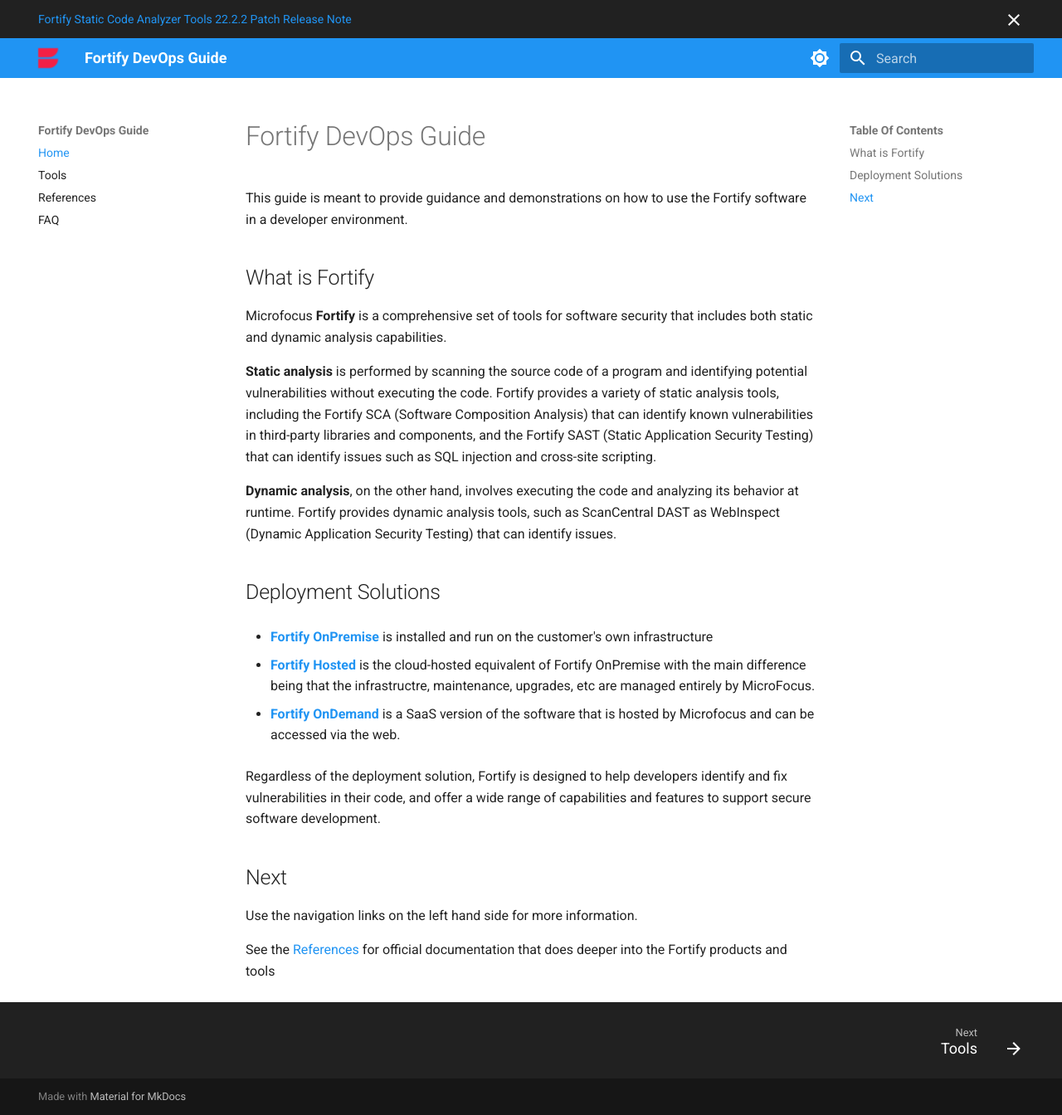
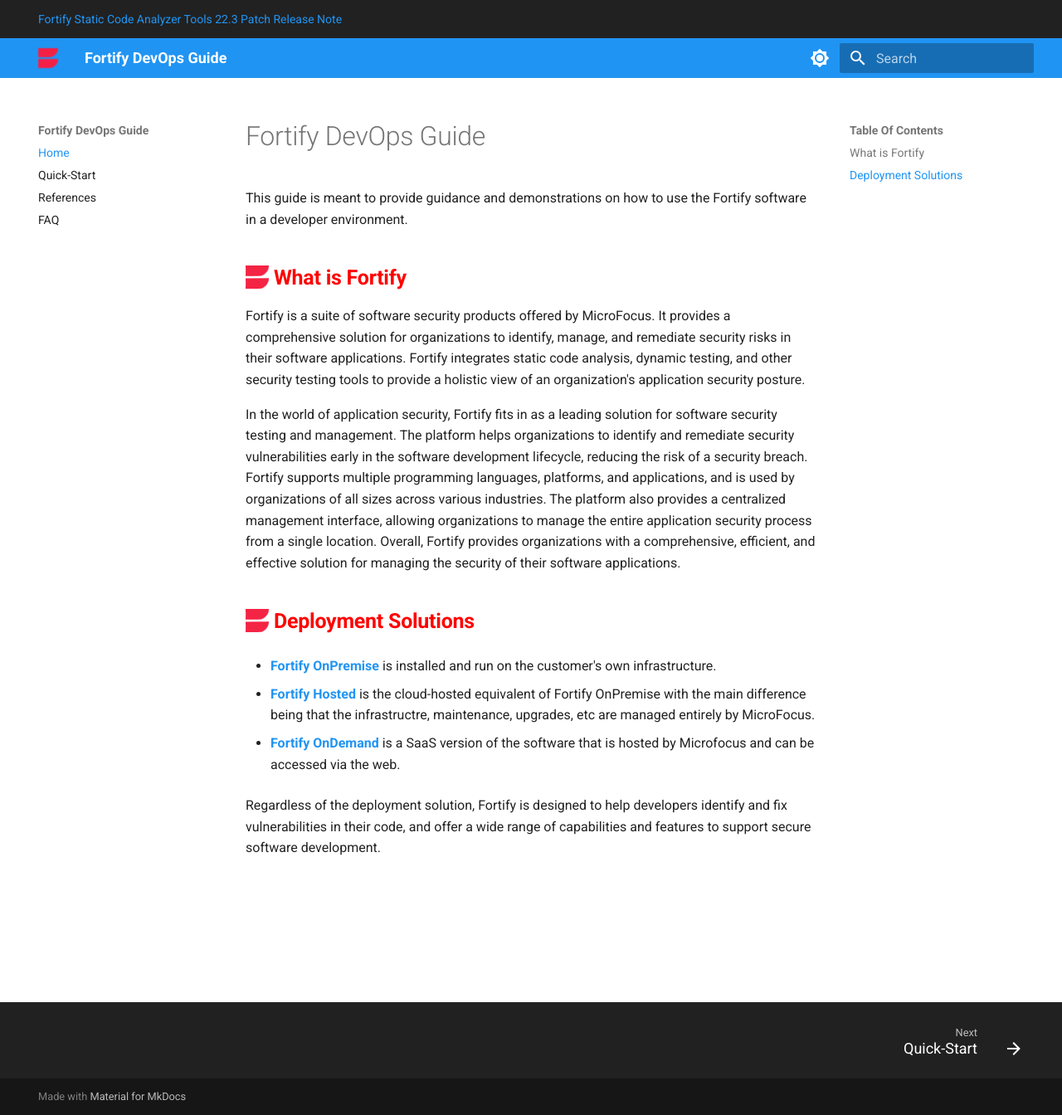
Before and after one commit to devsec-guides/fortify_dev_guide, an MkDocs documentation site: the page built from docs/index.md, in a window 1280 px wide and 1344 px high. Shown: the whole window at 83% size. Built offline with MkDocs 1.6.1 and Material for MkDocs 9.7.7, drawn with Linux system fonts in a browser that asks for light colours.

Commit message:
updated styling, navigation, and home page

```diff
--- a/docs/index.md
+++ b/docs/index.md
@@ -2,26 +2,18 @@
 
 This guide is meant to provide guidance and demonstrations on how to use the Fortify software in a developer environment.
 
-## What is Fortify
+## :fortify-cyberres: <span class="marquee">**What is Fortify**</span>
 
-Microfocus **Fortify** is a comprehensive set of tools for software security that includes both static and dynamic analysis capabilities.
+Fortify is a suite of software security products offered by MicroFocus. It provides a comprehensive solution for organizations to identify, manage, and remediate security risks in their software applications. Fortify integrates static code analysis, dynamic testing, and other security testing tools to provide a holistic view of an organization's application security posture.
 
-**Static analysis** is performed by scanning the source code of a program and identifying potential vulnerabilities without executing the code. Fortify provides a variety of static analysis tools, including the Fortify SCA (Software Composition Analysis) that can identify known vulnerabilities in third-party libraries and components, and the Fortify SAST (Static Application Security Testing) that can identify issues such as SQL injection and cross-site scripting.
+In the world of application security, Fortify fits in as a leading solution for software security testing and management. The platform helps organizations to identify and remediate security vulnerabilities early in the software development lifecycle, reducing the risk of a security breach. Fortify supports multiple programming languages, platforms, and applications, and is used by organizations of all sizes across various industries. The platform also provides a centralized management interface, allowing organizations to manage the entire application security process from a single location. Overall, Fortify provides organizations with a comprehensive, efficient, and effective solution for managing the security of their software applications.
 
-**Dynamic analysis**, on the other hand, involves executing the code and analyzing its behavior at runtime. Fortify provides dynamic analysis tools, such as ScanCentral DAST as WebInspect (Dynamic Application Security Testing) that can identify issues.
+## :fortify-cyberres: <span class="marquee">**Deployment Solutions**</span>
 
-## Deployment Solutions
-
-- **[Fortify OnPremise](solutions/onpremise_overview.md)** is installed and run on the customer's own infrastructure
+- **[Fortify OnPremise](solutions/onpremise_overview.md)** is installed and run on the customer's own infrastructure.
 
 - **[Fortify Hosted](solutions/hosted_overview.md)** is the cloud-hosted equivalent of Fortify OnPremise with the main difference being that the infrastructre, maintenance, upgrades, etc are managed entirely by MicroFocus.
 
 - **[Fortify OnDemand](solutions/fod_overview.md)** is a SaaS version of the software that is hosted by Microfocus and can be accessed via the web.
 
 Regardless of the deployment solution, Fortify is designed to help developers identify and fix vulnerabilities in their code, and offer a wide range of capabilities and features to support secure software development.
-
-
-## Next
-Use the navigation links on the left hand side for more information.
-
-See the [References](references.md) for official documentation that does deeper into the Fortify products and tools
--- a/mkdocs.yml
+++ b/mkdocs.yml
@@ -20,7 +20,7 @@
         icon: material/brightness-4
         name: Switch to light mode
   features:
-    - announce.dismiss
+    #- announce.dismiss
     - content.code.annotate
     - content.code.copy
     - content.tabs.link
@@ -76,7 +76,7 @@
   #   - SCSAST: 'solutions/onpremise_overview.md'
   #   - SCDAST: 'solutions/scsast.md'
   #   - Fortify OnDemand: 'solutions/fod_overview.md'
-  - Tools: quickstart/index.md
+  - Quick-Start: quickstart/index.md
     # - Local Static Analysis: quick-start/sast-local.md
     # - Scan Central SAST: index.d
     # - IDE Integrations:
@@ -87,5 +87,21 @@
     #   - Github: index.md
     #   - Gitlab: index.md
 
+  # - Integrations:
+  #   - Eclipse: 'ide/eclipse.md'
+  #   - IntelliJ: 'ide/intellij.md'
+  #   - VS Code: 'ide/vscode.md'
+  #   - Visual Studio: 'ide/visualstudio.md'
+
+  # - CI/CD:
+  #   - Gitlab: 'cicd/gitlab.md'
+  #   - Github: 'cicd/github.md'
+  #   - Jenkins: 'cicd/jenkins.md'
+
+  # - BugTracking:
+  #   - Azure Devops: 'bugtracking/ado.md'
+  #   - GitLab Security Dashboard: 'bugtracking/gitlab.md'
+  #   - Jira: 'bugtracking/jira.md'
+
   - References: references.md
   - FAQ: faq.md
--- a/overrides/main.html
+++ b/overrides/main.html
@@ -1,5 +1,5 @@
 {% extends "base.html" %}
 
 {% block announce %}
-<a href="https://community.microfocus.com/cyberres/fortify/w/fortify-product-announcements/43917/fortify-static-code-analyzer-tools-22-2-2-patch-release-note" target="_blank">Fortify Static Code Analyzer Tools 22.2.2 Patch Release Note</a>
+<a href="https://community.microfocus.com/cyberres/fortify/w/fortify-product-announcements/43917/fortify-static-code-analyzer-tools-22-2-2-patch-release-note" target="_blank">Fortify Static Code Analyzer Tools 22.3 Patch Release Note</a>
 {% endblock %}
```
Also changed, not shown: docs/quickstart/index.md (+36 -10 lines).
